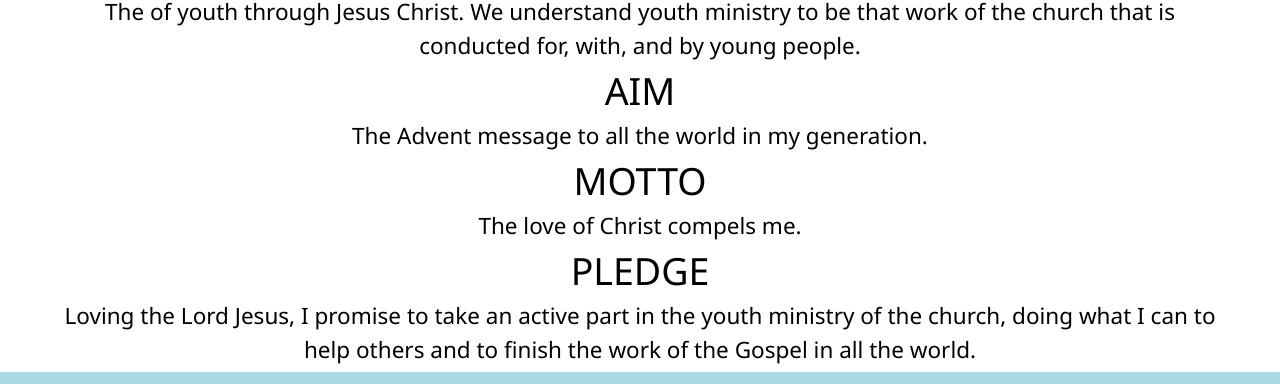
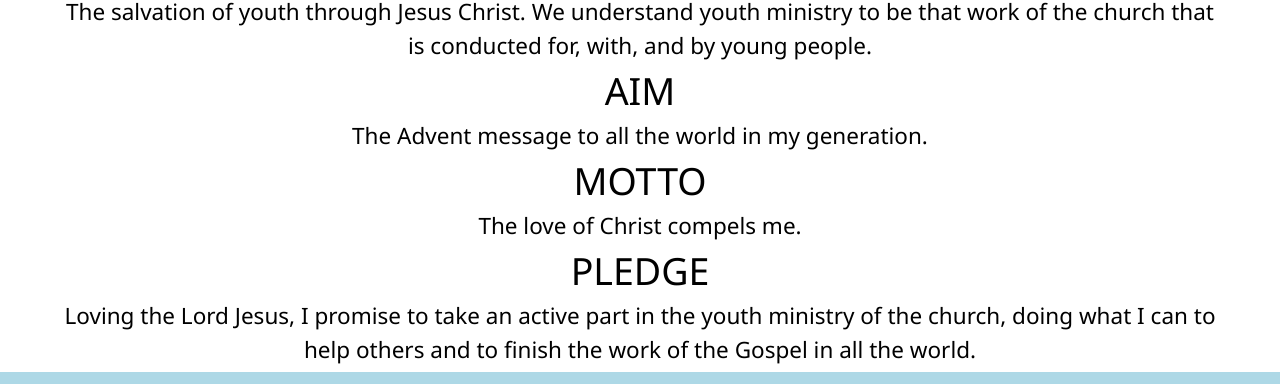
Before and after one commit to FrannieJames/AYPage, a website: page dist/index.html in a window 1280 px wide. Shown: the part 716-1100 px from the top of the page. Drawn offline with Linux system fonts and the light colour scheme.

Commit message:
return 'salvation' in the sentence

```diff
--- a/dist/index.html
+++ b/dist/index.html
@@ -42,7 +42,7 @@
         <div id="intro">
             <div>
                 <h2>MISSION</h2>
-                <h3>The of youth through Jesus Christ. We understand youth ministry to be that work of the church that is conducted for, with, and by young people.</h3>
+                <h3>The salvation of youth through Jesus Christ. We understand youth ministry to be that work of the church that is conducted for, with, and by young people.</h3>
             </div>
             <div>
                 <h2>AIM</h2>
```
Also changed, not shown: 1 other file.
